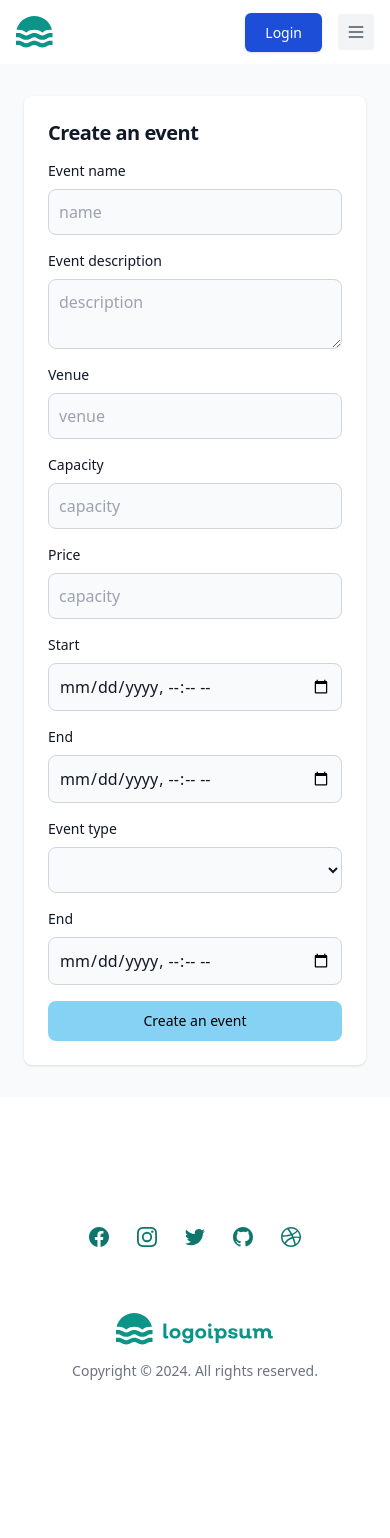
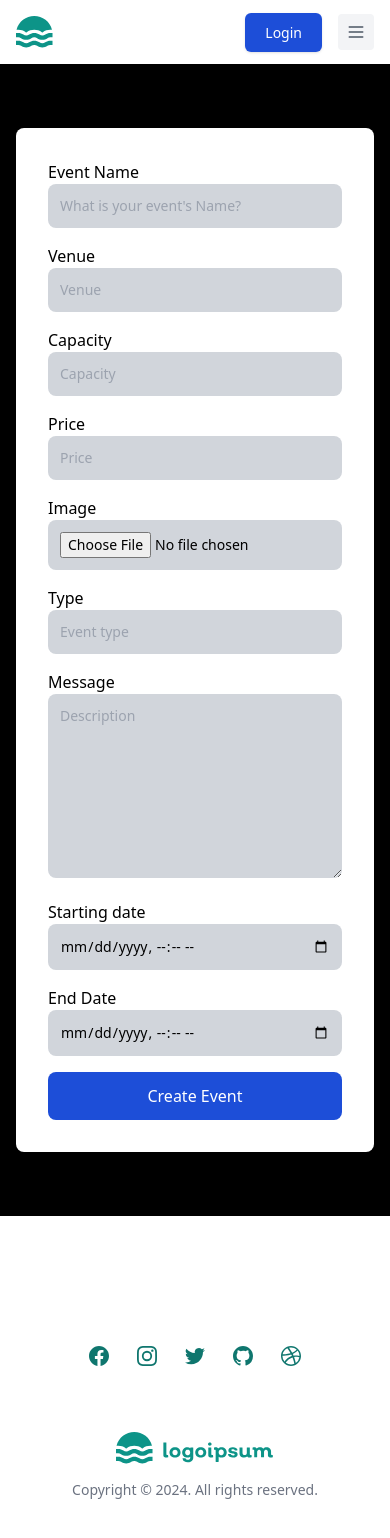
Before and after one commit to Geekigen/EventManagement, a Nuxt app: page /events/create in a window 390 px wide. Shown: the top 1538 px of the page. Before the commit the page ends 1445 px from the top, so only its background shows below. Built offline with nearby package versions, Linux system fonts and the light colour scheme.

Commit message:
Modified create event page

```diff
--- a/pages/Home.vue
+++ b/pages/Home.vue
@@ -1,5 +1,190 @@
 <template>
-    <div>
-home is here
-    </div>
+
+<section class="bg-black">
+  <div class="mx-auto max-w-screen-xl px-4 py-16 sm:px-6 lg:px-8">
+     <div class="rounded-lg bg-white p-8 shadow-lg lg:col-span-3 lg:p-12">
+        <form action="#" class="space-y-4">
+          <div>
+            <label  for="name">Event Name</label>
+            <input
+              class="w-full rounded-lg bg-gray-300 border-black p-3 text-sm"
+              placeholder="What is your event's Name?"
+              type="text"
+              id="name"
+              v-model="form.name"
+            />
+          </div>
+
+          <div class="grid grid-cols-1 gap-4 sm:grid-cols-3">
+            <div>
+              <label  for="email">Venue</label>
+              <input
+                class="w-full rounded-lg  bg-gray-300 border-black p-3 text-sm"
+                placeholder="Venue"
+                type="text"
+                id="email"
+                v-model="form.venue"
+              />
+            </div>
+
+            <div>
+              <label  for="phone">Capacity</label>
+              <input
+                class="w-full rounded-lg  bg-gray-300 border-black p-3 text-sm"
+                placeholder="Capacity"
+                type="text"
+                id="phone"
+                v-model="form.capacity"
+              />
+            </div>
+            <div>
+              <label  for="phone">Price</label>
+              <input
+                class="w-full rounded-lg  bg-gray-300 border-black p-3 text-sm"
+                placeholder="Price"
+                type="text"
+                id="phone"
+                v-model="form.price"
+              />
+            </div>
+          </div>
+          <div class="grid grid-cols-1 gap-4 sm:grid-cols-2">
+            <div>
+              <label  for="email">Image</label>
+              <input
+                class="w-full rounded-lg  bg-gray-300 border-black p-3 text-sm"
+                placeholder="Venue"
+                type="file"
+                id="email"
+              />
+            </div>
+
+            <div>
+              <label  for="type">Type</label>
+              <input
+                class="w-full rounded-lg  bg-gray-300 border-black p-3 text-sm"
+                placeholder="Event type"
+                type="text"
+                id="type"
+                v-model="form.type"
+              />
+            </div>
+          </div>
+          <div>
+            <label  for="message">Message</label>
+
+            <textarea
+              class="w-full rounded-lg  bg-gray-300 border-black p-3 text-sm"
+              placeholder="Description"
+              rows="8"
+              id="message"
+              v-model="form.description"
+            ></textarea>
+          </div>
+          <div class="grid grid-cols-1 gap-4 sm:grid-cols-2">
+            <div>
+              <label  for="start">Starting date </label>
+              <input
+                class="w-full rounded-lg  bg-gray-300 border-black p-3 text-sm"
+                type="datetime-local"
+                id="start"
+              />
+            </div>
+
+            <div>
+              <label  for="end">End Date </label>
+              <input
+                class="w-full rounded-lg  bg-gray-300 border-black p-3 text-sm"
+                type="datetime-local"
+                id="end"
+                v-model="form.end"
+              />
+            </div>
+          </div>
+
+
+
+          <div class="mt-4">
+            <button
+              @click="handleSubmit"
+              type="button"
+              class="inline-block w-full rounded-lg bg-black px-5 py-3 font-medium text-white sm:w-auto"
+            >
+              Create Event
+            </button>
+          </div>
+        </form>
+      </div>
+  </div>
+</section>
+
 </template>
+<script>
+export default {
+    name: 'CreateEvent',
+    data() {
+        return {
+            error: "",
+            form: {
+                name: '',
+                imagename:'',
+                description: '',
+                venue: '',
+                price: '',
+                capacity: '',
+                start: '',
+                end: '',
+                type: ''
+            }
+        }
+    },
+    methods: {
+        async handleSubmit() {
+            try {
+                const response = await $fetch('http://127.0.0.1:8000/events/create/', {
+                    method: 'POST',
+                    headers: {
+                        'Content-Type': 'application/json'
+                    },
+                    body: {
+                        name: this.form.name,
+                        description: this.form.description,
+                        venue: this.form.venue,
+                        price: this.form.price,
+                        capacity: this.form.capacity,
+                        start: this.form.start,
+                        end: this.form.end,
+                        event_type: this.form.type,
+                    }
+                });
+
+                if (response.code == "480") {
+                    return await navigateTo(`/auth/login/`)
+                }
+
+                alert(response.message)
+
+                if (response.code !== "201") {
+                    return this.error = response.message
+                }
+                return await navigateTo(`/events/`)
+
+            } catch (error) {
+                this.error = "Connection error"
+                console.error('Error:', error);
+            }
+
+        },
+        async getEventTypes() {
+            const response = await $fetch('http://127.0.0.1:8000/events/event-types/get/', {
+                method: 'GET',
+                headers: {
+                    'Content-Type': 'application/json'
+                },
+            });
+            this.eventTypes = response.event_types
+        },
+
+    }
+}
+</script>
--- a/pages/events/create.vue
+++ b/pages/events/create.vue
@@ -1,92 +1,119 @@
 <template>
-    <section class="bg-gray-50 dark:bg-gray-900">
-        <div class="flex flex-col items-center justify-center px-6 py-8 mx-auto md:h-screen lg:py-0">
-            <div
-                class="w-full bg-white rounded-lg shadow dark:border md:mt-0 sm:max-w-md xl:p-0 dark:bg-gray-800 dark:border-gray-700">
-                <div class="p-6 space-y-4 md:space-y-6 sm:p-8">
-                    <div role="alert" v-if="error" class="rounded border-s-4 border-red-500 bg-red-50 p-4">
-                        <strong class="block font-medium text-red-800"> Something went wrong </strong>
 
-                        <p class="mt-2 text-sm text-red-700">
-                            {{ error }}
-                        </p>
+    <section class="bg-black">
+      <div class="mx-auto max-w-screen-xl px-4 py-16 sm:px-6 lg:px-8">
+         <div class="rounded-lg bg-white p-8 shadow-lg lg:col-span-3 lg:p-12">
+            <form action="#" class="space-y-4">
+              <div>
+                <label  for="name">Event Name</label>
+                <input
+                  class="w-full rounded-lg bg-gray-300 border-black p-3 text-sm"
+                  placeholder="What is your event's Name?"
+                  type="text"
+                  id="name"
+                  v-model="form.name"
+                />
               </div>
-                    <h1 class="text-xl font-bold leading-tight tracking-tight text-gray-900 md:text-2xl dark:text-white">
-                        Create an event
-                    </h1>
-                    <form class="space-y-4 md:space-y-6" action="#">
+
+              <div class="grid grid-cols-1 gap-4 sm:grid-cols-3">
                 <div>
-                            <label for="name" class="block mb-2 text-sm font-medium text-gray-900 dark:text-white">Event
-                                name</label>
-                            <input type="text" name="name" id="name" v-model="form.name"
-                                class="bg-gray-50 border border-gray-300 text-gray-900 sm:text-sm rounded-lg focus:ring-primary-600 focus:border-primary-600 block w-full p-2.5 dark:bg-gray-700 dark:border-gray-600 dark:placeholder-gray-400 dark:text-white dark:focus:ring-blue-500 dark:focus:border-blue-500"
-                                placeholder="name" required="">
-                        </div>
-                        <div>
-                            <label for="description"
-                                class="block mb-2 text-sm font-medium text-gray-900 dark:text-white">Event
-                                description</label>
-                            <textarea name="description" id="description" v-model="form.description"
-                                class="bg-gray-50 border border-gray-300 text-gray-900 sm:text-sm rounded-lg focus:ring-primary-600 focus:border-primary-600 block w-full p-2.5 dark:bg-gray-700 dark:border-gray-600 dark:placeholder-gray-400 dark:text-white dark:focus:ring-blue-500 dark:focus:border-blue-500"
-                                placeholder="description" required=""></textarea>
-                        </div>
-                        <div>
-                            <label for="venue"
-                                class="block mb-2 text-sm font-medium text-gray-900 dark:text-white">Venue</label>
-                            <input type="text" name="venue" id="venue" v-model="form.venue"
-                                class="bg-gray-50 border border-gray-300 text-gray-900 sm:text-sm rounded-lg focus:ring-primary-600 focus:border-primary-600 block w-full p-2.5 dark:bg-gray-700 dark:border-gray-600 dark:placeholder-gray-400 dark:text-white dark:focus:ring-blue-500 dark:focus:border-blue-500"
-                                placeholder="venue" required="">
-                        </div>
-                        <div>
-                            <label for="capacity"
-                                class="block mb-2 text-sm font-medium text-gray-900 dark:text-white">Capacity</label>
-                            <input type="number" name="capacity" id="capacity" v-model="form.capacity"
-                                class="bg-gray-50 border border-gray-300 text-gray-900 sm:text-sm rounded-lg focus:ring-primary-600 focus:border-primary-600 block w-full p-2.5 dark:bg-gray-700 dark:border-gray-600 dark:placeholder-gray-400 dark:text-white dark:focus:ring-blue-500 dark:focus:border-blue-500"
-                                placeholder="capacity" required="">
-                        </div>
-                        <div>
-                            <label for="price"
-                                class="block mb-2 text-sm font-medium text-gray-900 dark:text-white">Price</label>
-                            <input type="number" name="price" id="price" v-model="form.price"
-                                class="bg-gray-50 border border-gray-300 text-gray-900 sm:text-sm rounded-lg focus:ring-primary-600 focus:border-primary-600 block w-full p-2.5 dark:bg-gray-700 dark:border-gray-600 dark:placeholder-gray-400 dark:text-white dark:focus:ring-blue-500 dark:focus:border-blue-500"
-                                placeholder="capacity" required="">
-                        </div>
-                        <div>
-                            <label for="start"
-                                class="block mb-2 text-sm font-medium text-gray-900 dark:text-white">Start</label>
-                            <input type="datetime-local" name="start" id="start" v-model="form.start"
-                                class="bg-gray-50 border border-gray-300 text-gray-900 sm:text-sm rounded-lg focus:ring-primary-600 focus:border-primary-600 block w-full p-2.5 dark:bg-gray-700 dark:border-gray-600 dark:placeholder-gray-400 dark:text-white dark:focus:ring-blue-500 dark:focus:border-blue-500"
-                                required="">
-                        </div>
-                        <div>
-                            <label for="end"
-                                class="block mb-2 text-sm font-medium text-gray-900 dark:text-white">End</label>
-                            <input type="datetime-local" name="end" id="end" v-model="form.end"
-                                class="bg-gray-50 border border-gray-300 text-gray-900 sm:text-sm rounded-lg focus:ring-primary-600 focus:border-primary-600 block w-full p-2.5 dark:bg-gray-700 dark:border-gray-600 dark:placeholder-gray-400 dark:text-white dark:focus:ring-blue-500 dark:focus:border-blue-500"
-                                required="">
-                        </div>
-                        <div>
-                            <label for="type" class="block mb-2 text-sm font-medium text-gray-900 dark:text-white">Event
-                                type</label>
-                            <select name="type" id="type" v-model="form.type"
-                                class="bg-gray-50 border border-gray-300 text-gray-900 sm:text-sm rounded-lg focus:ring-primary-600 focus:border-primary-600 block w-full p-2.5 dark:bg-gray-700 dark:border-gray-600 dark:placeholder-gray-400 dark:text-white dark:focus:ring-blue-500 dark:focus:border-blue-500">
-                                <option value="festival" selected>Festival</option>
-                            </select>
+                  <label  for="email">Venue</label>
+                  <input
+                    class="w-full rounded-lg  bg-gray-300 border-black p-3 text-sm"
+                    placeholder="Venue"
+                    type="text"
+                    id="email"
+                    v-model="form.venue"
+                  />
                 </div>
 
                 <div>
-                            <label for="url"
-                                class="block mb-2 text-sm font-medium text-gray-900 dark:text-white">End</label>
-                            <input type="datetime-local" name="end" id="end" v-model="form.end"
-                                class="bg-gray-50 border border-gray-300 text-gray-900 sm:text-sm rounded-lg focus:ring-primary-600 focus:border-primary-600 block w-full p-2.5 dark:bg-gray-700 dark:border-gray-600 dark:placeholder-gray-400 dark:text-white dark:focus:ring-blue-500 dark:focus:border-blue-500"
-                                required="">
+                  <label  for="phone">Capacity</label>
+                  <input
+                    class="w-full rounded-lg  bg-gray-300 border-black p-3 text-sm"
+                    placeholder="Capacity"
+                    type="text"
+                    id="phone"
+                    v-model="form.capacity"
+                  />
+                </div>
+                <div>
+                  <label  for="phone">Price</label>
+                  <input
+                    class="w-full rounded-lg  bg-gray-300 border-black p-3 text-sm"
+                    placeholder="Price"
+                    type="text"
+                    id="phone"
+                    v-model="form.price"
+                  />
+                </div>
+              </div>
+              <div class="grid grid-cols-1 gap-4 sm:grid-cols-2">
+                <div>
+                  <label  for="email">Image</label>
+                  <input
+                    class="w-full rounded-lg  bg-gray-300 border-black p-3 text-sm"
+                    placeholder="Venue"
+                    type="file"
+                    id="email"
+                  />
                 </div>
 
-                        <button type="button" @click="handleSubmit"
-                            class="w-full text-black bg-sky-500/50 hover:bg-sky-500/75 focus:ring-4 focus:outline-none focus:ring-primary-300 font-medium rounded-lg text-sm px-5 py-2.5 text-center dark:bg-sky dark:hover:bg-primary-700 dark:focus:ring-primary-800">Create
-                            an event</button>
+                <div>
+                  <label  for="type">Type</label>
+                  <input
+                    class="w-full rounded-lg  bg-gray-300 border-black p-3 text-sm"
+                    placeholder="Event type"
+                    type="text"
+                    id="type"
+                    v-model="form.type"
+                  />
+                </div>
+              </div>
+              <div>
+                <label  for="message">Message</label>
+
+                <textarea
+                  class="w-full rounded-lg  bg-gray-300 border-black p-3 text-sm"
+                  placeholder="Description"
+                  rows="8"
+                  id="message"
+                  v-model="form.description"
+                ></textarea>
+              </div>
+              <div class="grid grid-cols-1 gap-4 sm:grid-cols-2">
+                <div>
+                  <label  for="start">Starting date </label>
+                  <input
+                    class="w-full rounded-lg  bg-gray-300 border-black p-3 text-sm"
+                    type="datetime-local"
+                    id="start"
+                  />
+                </div>
+
+                <div>
+                  <label  for="end">End Date </label>
+                  <input
+                    class="w-full rounded-lg  bg-gray-300 border-black p-3 text-sm"
+                    type="datetime-local"
+                    id="end"
+                    v-model="form.end"
+                  />
+                </div>
+              </div>
+
+
+
+              <div class="mt-4">
+                <button
+                  @click="handleSubmit"
+                  type="button"
+                  class="inline-block w-full rounded-lg bg-blue-700 px-5 py-3 font-medium text-white sm:w-auto"
+                >
+                  Create Event
+                </button>
+              </div>
             </form>
-                </div>
           </div>
       </div>
     </section>
@@ -100,6 +127,7 @@ export default {
             error: "",
             form: {
                 name: '',
+                imagename:'',
                 description: '',
                 venue: '',
                 price: '',
```
Lines whose indentation alone changed are shown as unchanged.
